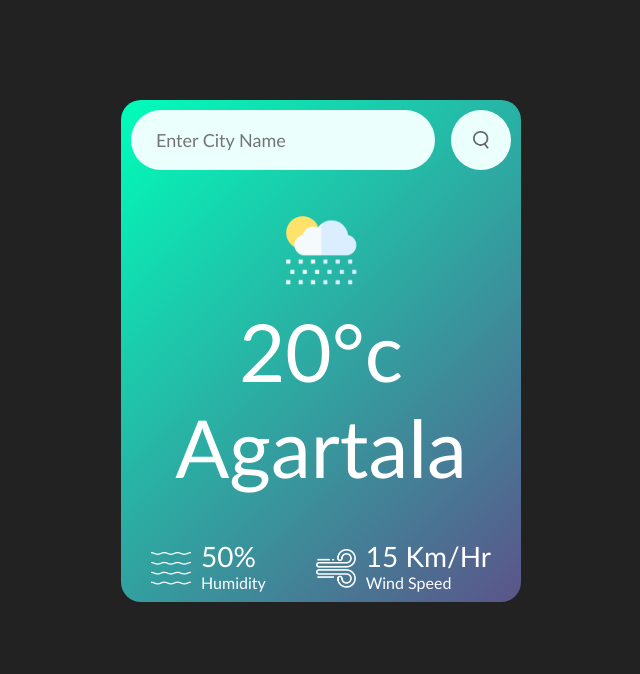
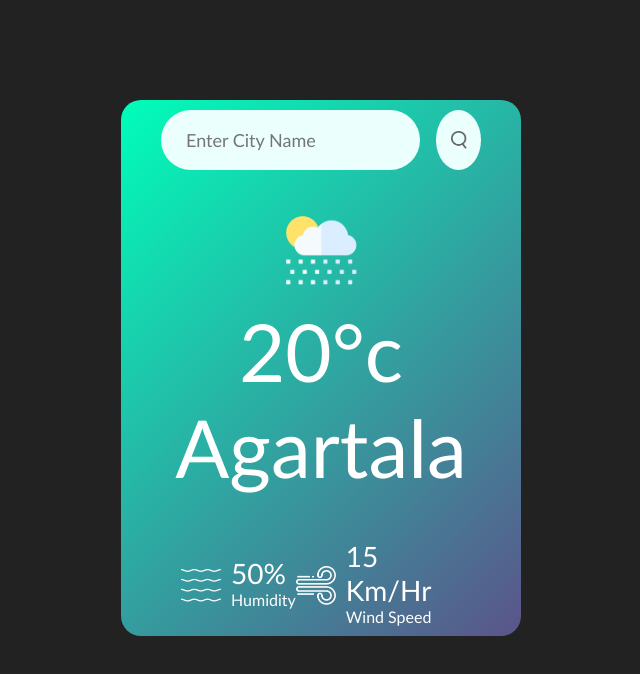
Before and after one commit to ArchismanBhaumik/weather-app, a plain HTML site: page index.html in a window 1280 px wide. Shown: the whole page, without its empty margins (319-959 px from the left). Drawn offline with Linux system fonts and the light colour scheme.

Commit message:
search-btn

```diff
--- a/style.css
+++ b/style.css
@@ -15,8 +15,9 @@ body {
     color:#fff;
     margin: 100px auto ;
     border-radius:20px;
-    padding: 10px 10px;
+    padding: 10px 40px;
     text-align: center;
+    height: 100%;
 }
 .search {
     width: 100%;
```
